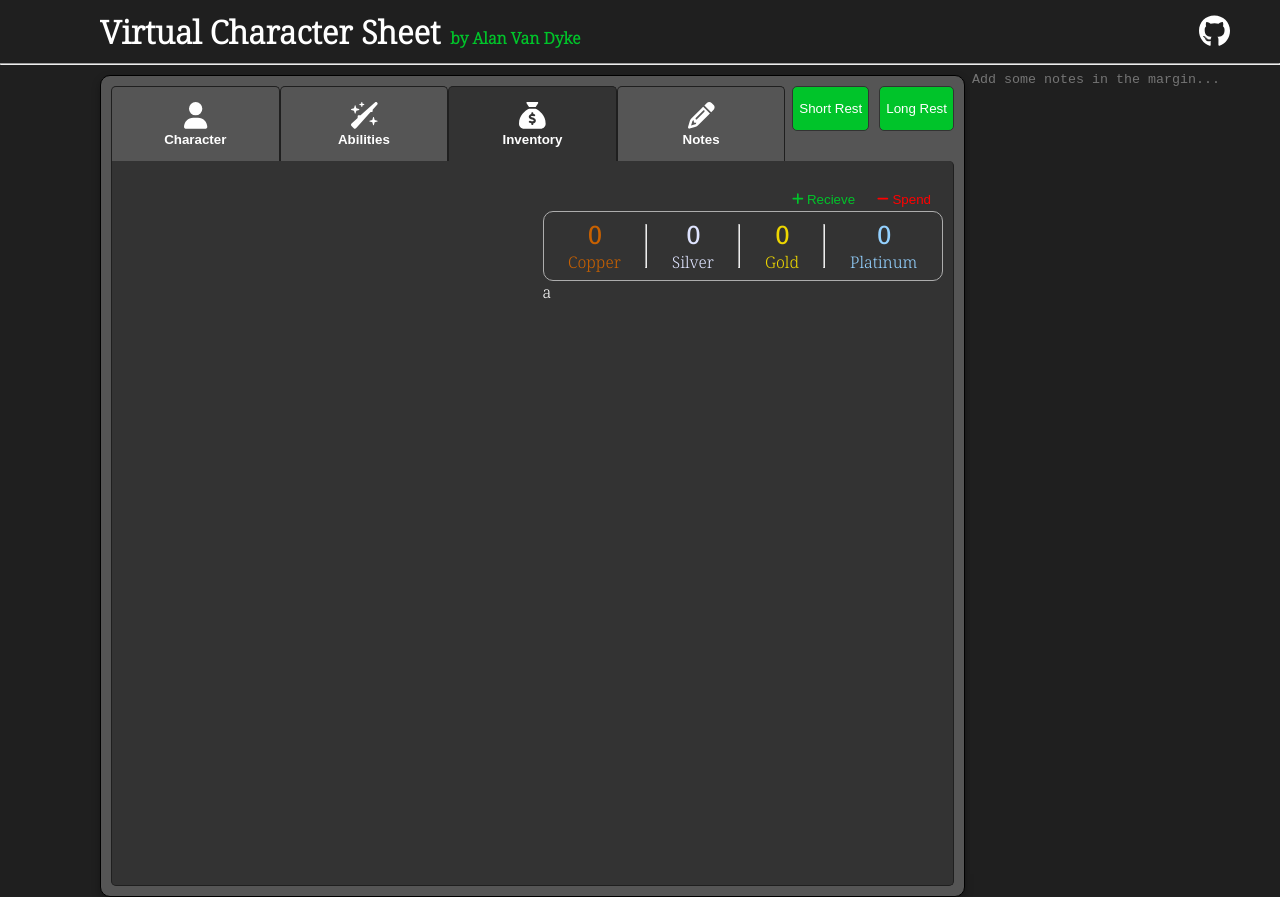
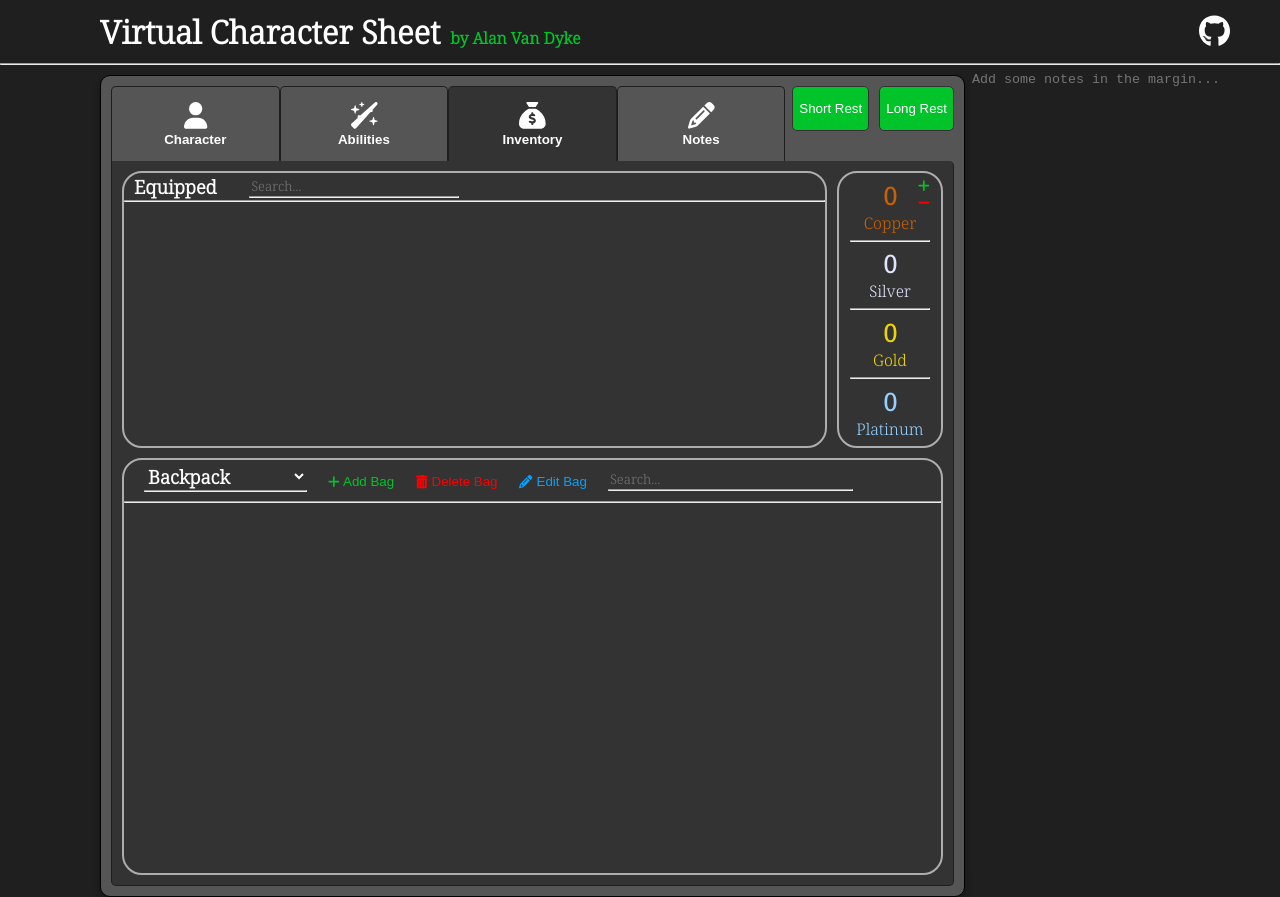
Before and after one commit to Alan-Van-Dyke/virtual-character-sheet, a React (Create React App) app: page / in a window 1280 px wide. Both pictures are taken after a click on the button "Inventory". Built offline with nearby package versions, Linux system fonts and the light colour scheme.

Commit message:
messy commit. changing inventory layout. finished currency

```diff
--- a/src/components/CurrencyCard.tsx
+++ b/src/components/CurrencyCard.tsx
@@ -60,7 +60,7 @@ const CurrencyCard = () => {
             showPopup(false);
           }}
         >
-          <FontAwesomeIcon icon={faPlus}></FontAwesomeIcon> Recieve
+          <FontAwesomeIcon icon={faPlus}></FontAwesomeIcon>
         </button>
         <button
           className="currency-btn spend"
@@ -69,14 +69,14 @@ const CurrencyCard = () => {
             showPopup(true);
           }}
         >
-          <FontAwesomeIcon icon={faMinus}></FontAwesomeIcon> Spend
+          <FontAwesomeIcon icon={faMinus}></FontAwesomeIcon>
         </button>
       </div>
       {currencyPopupEnabled && (
         <div className="currency-popup">
-          <p className="currency-popup-title">
+          <h4 className="currency-popup-title">
             {isSpending ? "Spend: " : "Recieve: "}
-          </p>
+          </h4>
           <div className="currency-popup-input">
             <input
               type="text"
--- a/src/components/InventoryTab.tsx
+++ b/src/components/InventoryTab.tsx
@@ -1,20 +1,25 @@
 import "../style/InventoryTab.css";
 import { useCharacterContext } from "../context/CharacterContext";
 import CurrencyCard from "./CurrencyCard";
+import ItemList from "./ItemList";
+import { useState } from "react";
 
 const InventoryTab = () => {
   const { state, dispatch } = useCharacterContext();
 
   return (
-    <div className="inventory-tab-grid">
-      <div className="item-list-container">{/* favorite items here */}</div>
-      <div className="side-inventory-group">
+    <div className="inventory-tab-container">
+      <div className="inventory-top">
+        <div className="item-list-container top-bag">
+          <ItemList bagIdx={0} isVariable={false} />
+        </div>
         <CurrencyCard></CurrencyCard>
-        <div className="item-list-container">{/* equipped items here */}a</div>
       </div>
-      <div className="item-list-container inventory-bottom">
-        <div className="bag-dropdown-container">{/* bag dropdown here */}</div>
-        {/* bag items here */}
+
+      <div className="inventory-bottom">
+        <div className="item-list-container bottom-bag">
+          <ItemList bagIdx={2} isVariable={true} />
+        </div>
       </div>
     </div>
   );
--- /dev/null
+++ b/src/components/ItemList.tsx
@@ -0,0 +1,70 @@
+import "../style/ItemList.css";
+import { useCharacterContext } from "../context/CharacterContext";
+import { useState } from "react";
+import { FontAwesomeIcon } from "@fortawesome/react-fontawesome";
+import {
+  faPencil,
+  faPlus,
+  faTrashCan,
+} from "@fortawesome/free-solid-svg-icons";
+
+interface ItemListProps {
+  bagIdx: number;
+  isVariable: boolean;
+}
+
+const ItemList = ({ bagIdx, isVariable }: ItemListProps) => {
+  const { state, dispatch } = useCharacterContext();
+
+  const [activeBagIdx, setActiveBagIdx] = useState(bagIdx);
+  const [serachFilter, setSearchFilter] = useState("");
+
+  return (
+    <div className="item-list">
+      <div className="item-list-header">
+        {isVariable ? (
+          <div className="bag-dropdown-container">
+            <select
+              className="bag-dropdown"
+              onChange={(event) => {
+                setActiveBagIdx(Number(event.target.value));
+              }}
+            >
+              {state.bags.map(
+                (bag, idx) =>
+                  idx >= 2 && (
+                    <option className={"bag-dropdown-option"} value={idx}>
+                      {bag.name}
+                    </option>
+                  )
+              )}
+            </select>
+            <hr></hr>
+          </div>
+        ) : (
+          <h3>{state.bags[activeBagIdx].name}</h3>
+        )}
+        {isVariable && (
+          <div className="edit-bag-btn-container">
+            <button className="edit-bag-btn add">
+              <FontAwesomeIcon icon={faPlus}></FontAwesomeIcon> Add Bag
+            </button>
+            <button className="edit-bag-btn delete">
+              <FontAwesomeIcon icon={faTrashCan}></FontAwesomeIcon> Delete Bag
+            </button>
+            <button className="edit-bag-btn edit">
+              <FontAwesomeIcon icon={faPencil}></FontAwesomeIcon> Edit Bag
+            </button>
+          </div>
+        )}
+        <div className="item-list-search-bar">
+          <input type="text" placeholder={"Search..."}></input>
+          <hr></hr>
+        </div>
+      </div>
+      <hr></hr>
+    </div>
+  );
+};
+
+export default ItemList;
--- a/src/style/CurrencyCard.css
+++ b/src/style/CurrencyCard.css
@@ -1,11 +1,11 @@
 .currency-card {
   display: flex;
-  height: 20%;
-  border: 1px solid var(--background-lighter);
-  border-radius: 10px;
+  flex-direction: column;
+  width: 12.5%;
+  border: 2px solid var(--background-lighter);
+  border-radius: 20px;
   justify-content: space-evenly;
   align-items: center;
-  margin-top: 20px;
   position: relative;
 }
 
@@ -14,7 +14,35 @@
 }
 
 .currency-card hr {
-  height: calc(100% - 25px);
+  width: calc(100% - 25px);
+}
+
+.currency-btn-container {
+  display: flex;
+  flex-direction: column;
+  position: absolute;
+  top: 5px;
+  right: 0;
+}
+
+.currency-btn {
+  cursor: pointer;
+  background-color: transparent;
+  border: none;
+  margin: 0px 5px;
+}
+
+.currency-btn:disabled {
+  cursor: default;
+  color: var(--background-lighter);
+}
+
+.spend {
+  color: var(--alert-color);
+}
+
+.recieve {
+  color: var(--primary-color);
 }
 
 .currency-popup {
@@ -24,6 +52,7 @@
   width: 90%;
   height: 75%;
   display: flex;
+  flex-direction: column;
   background-color: var(--background-light);
   border: 2px solid var(--background-dark);
   border-radius: 5px;
@@ -31,9 +60,10 @@
 }
 
 .currency-popup-input {
-  width: 15%;
+  width: 60%;
   display: flex;
   align-items: baseline;
+  position: relative;
 }
 
 .currency-popup-input input {
@@ -47,22 +77,17 @@
 }
 
 .currency-popup p {
-  margin-left: 5px;
-}
-
-.currency-btn-container {
   position: absolute;
-  height: 20px;
-  right: 0px;
-  top: -25px;
+  right: -10px;
+  top: 10px;
 }
 
 .currency-popup-btn-container {
   display: flex;
   flex-direction: column;
   justify-content: space-evenly;
-  width: 12%;
-  height: 100%;
+  width: 80%;
+  height: 20%;
   margin-right: 5px;
 }
 
@@ -80,27 +105,6 @@
 
 .btn-cancel {
   background-color: var(--alert-color);
-}
-
-.currency-btn {
-  cursor: pointer;
-  background-color: var(--background-light);
-  border: none;
-  margin: 0px 5px;
-  color: var(--text-color);
-}
-
-.currency-btn:disabled {
-  cursor: default;
-  color: var(--background-lighter);
-}
-
-.spend {
-  color: var(--alert-color);
-}
-
-.recieve {
-  color: var(--primary-color);
 }
 
 .currency-label {
--- a/src/style/InventoryTab.css
+++ b/src/style/InventoryTab.css
@@ -1,24 +1,21 @@
-.inventory-tab-grid {
-  display: grid;
-  grid-template-columns: repeat(2, 1fr);
-  grid-template-rows: auto auto;
-  gap: 20px;
+.inventory-tab-container {
+  display: flex;
+  flex-direction: column;
   width: 100%;
   min-height: 100%;
   margin: 10px;
-  margin-top: 30px;
 }
 
-.side-inventory-group {
+.inventory-top {
   display: flex;
-  flex-direction: column;
-  min-height: 100%;
+  height: calc(40% - 5px);
+  margin-bottom: 5px;
 }
 
 .inventory-bottom {
-  grid-column: 1 / span 2;
+  height: calc(60% - 5px);
   position: relative;
-  margin-top: 50px;
+  margin-top: 5px;
 }
 
 .item-list-container {
@@ -27,10 +24,15 @@
   width: 100%;
 }
 
-.bag-dropdown-container {
-  position: relative;
-  left: 5px;
-  top: -40px;
-  width: 150px;
-  height: 35px;
+.favorites {
+  height: 80%;
 }
+
+.top-bag {
+  width: calc(87.5% - 10px);
+  margin-right: 10px;
+}
+
+.bottom-bag {
+  height: 100%;
+}
--- /dev/null
+++ b/src/style/ItemList.css
@@ -0,0 +1,72 @@
+.item-list {
+  border: 2px solid var(--background-lighter);
+  border-radius: 20px;
+  display: flex;
+  flex-direction: column;
+  height: 100%;
+}
+
+.item-list-header {
+  display: flex;
+  height: 10%;
+  align-items: center;
+}
+
+.item-list-header h3 {
+  width: 15%;
+  margin-left: 10px;
+}
+
+.bag-dropdown-container {
+  width: 20%;
+  height: 35px;
+  margin-left: 20px;
+}
+
+.bag-dropdown {
+  width: 100%;
+  border: none;
+  background-color: var(--background-light);
+  color: var(--text-color);
+  font-size: 1.17em;
+  font-family: inherit;
+  font-weight: bold;
+}
+
+.item-list-search-bar {
+  display: flex;
+  flex-direction: column;
+  width: 30%;
+  margin-left: 10px;
+}
+
+.item-list-search-bar input {
+  background-color: var(--background-light);
+  border: none;
+  color: var(--text-color);
+  font-family: inherit;
+}
+
+.edit-bag-btn-container {
+  margin-left: 10px;
+}
+
+.edit-bag-btn {
+  cursor: pointer;
+  background-color: var(--background-light);
+  border: none;
+  margin: 0px 5px;
+  color: var(--text-color);
+}
+
+.add {
+  color: var(--primary-color);
+}
+
+.edit {
+  color: var(--prof-color);
+}
+
+.delete {
+  color: var(--alert-color);
+}
```
